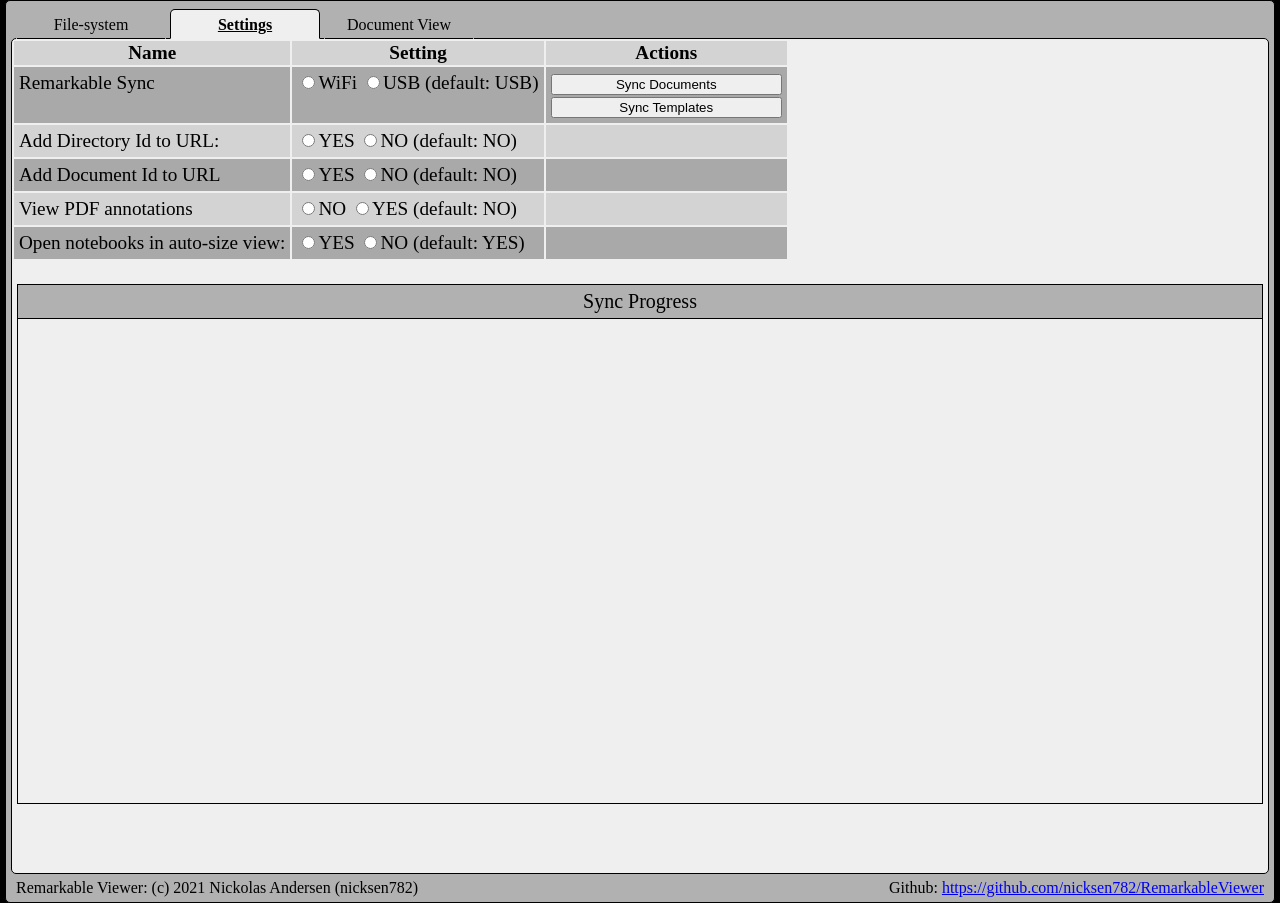
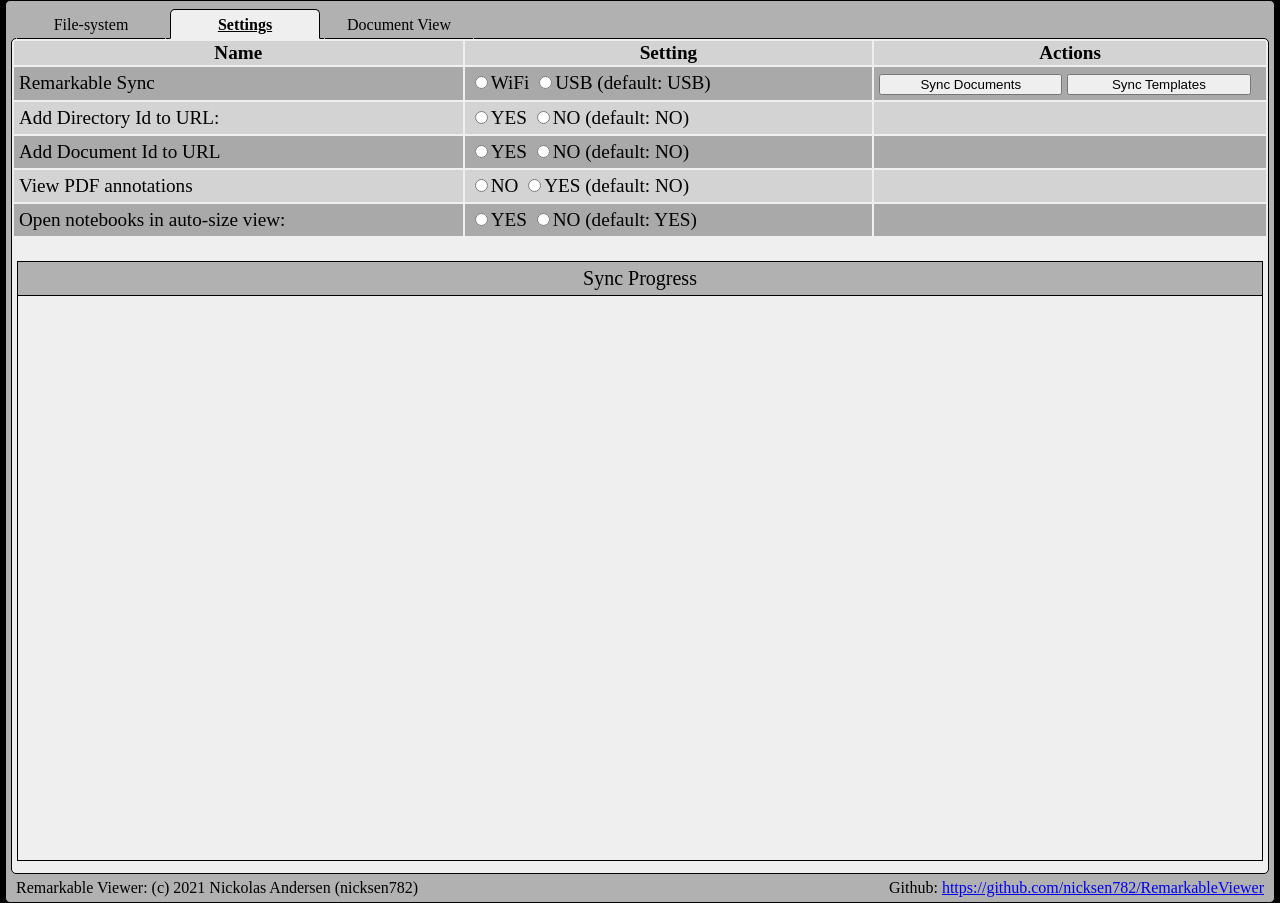
Before and after one commit to nicksen782/RemarkableViewer, a website: page _WebUI/Html/index.html in a window 1280 px wide. Both pictures are taken after a click on the element "Settings". Drawn offline with Linux system fonts and the light colour scheme; no server answers.

Commit message:
CSS for the settings UI.

```diff
--- a/_WebUI/Html/css/rpt_view_settings.css
+++ b/_WebUI/Html/css/rpt_view_settings.css
@@ -1,11 +1,11 @@
 #rpt_nav_bar_view_settings .controls_table1{
-	/* width: 100%; */
+	width: 100%;
 	font-size:1.2em;
+	/* display: inline-block; */
+	vertical-align: top;
 }
 #rpt_nav_bar_view_settings .controls_table1 td{
 	vertical-align:top;
-}
-#rpt_nav_bar_view_settings .controls_table1 td:nth-child(1){
 }
 
 #rpt_nav_bar_view_settings .controls_table1 tr td{
@@ -15,10 +15,10 @@
 /* 	opacity:0.1; */
     background-color:lightgray;
 }
-#rpt_nav_bar_view_settings .controls_table1 tr:nth-child(even){/* 	opacity:1.0; */background-color: darkgrey;}
+#rpt_nav_bar_view_settings .controls_table1 tr:nth-child(even){background-color: darkgrey;}
 
 #rpt_nav_bar_view_settings .controls_table1 button{
-	width: 100%;
+	width: 48%;
 }
 
 
@@ -59,7 +59,7 @@
 }
 
 #rpt_nav_bar_view_settings_sync_progress {
-	height: 520px;
+	height: 600px;
 	margin: 5px;
 	/* 	background-color: cornflowerblue; */
 	/* padding:5px; */
```
